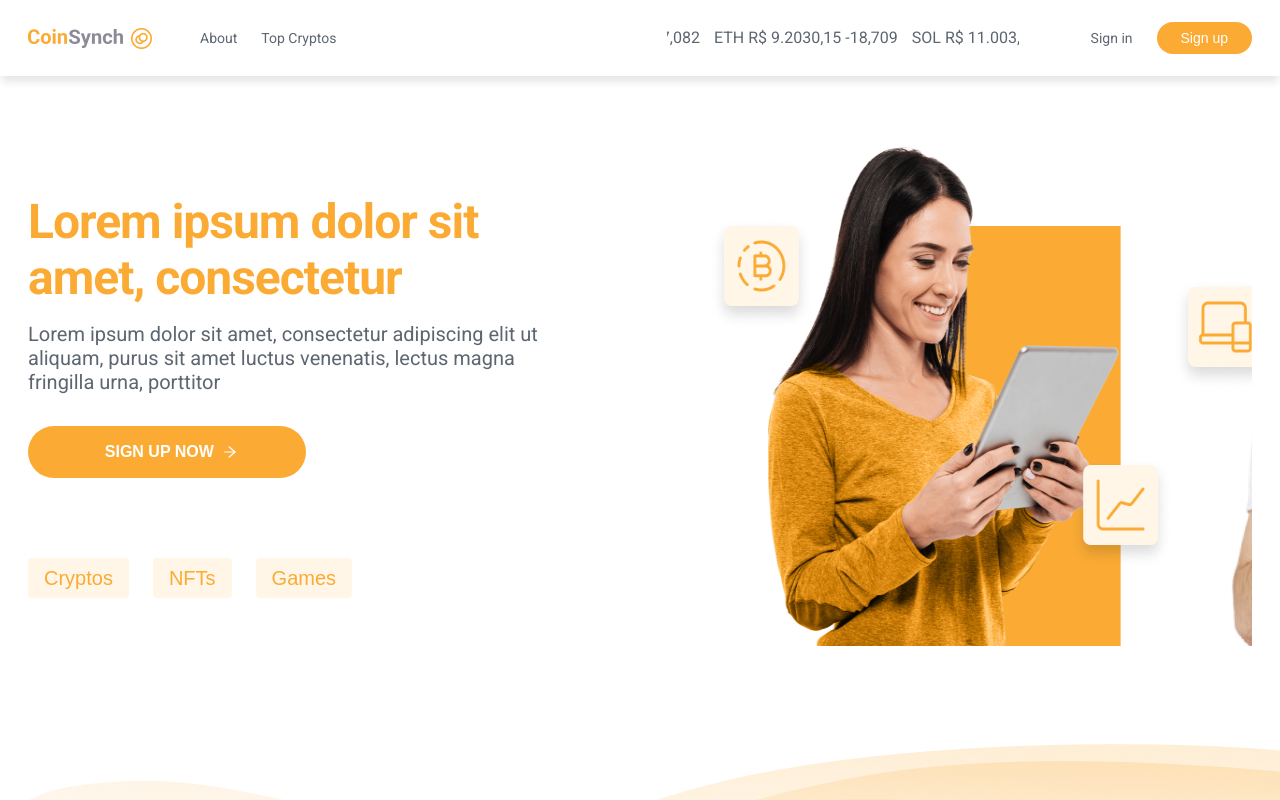
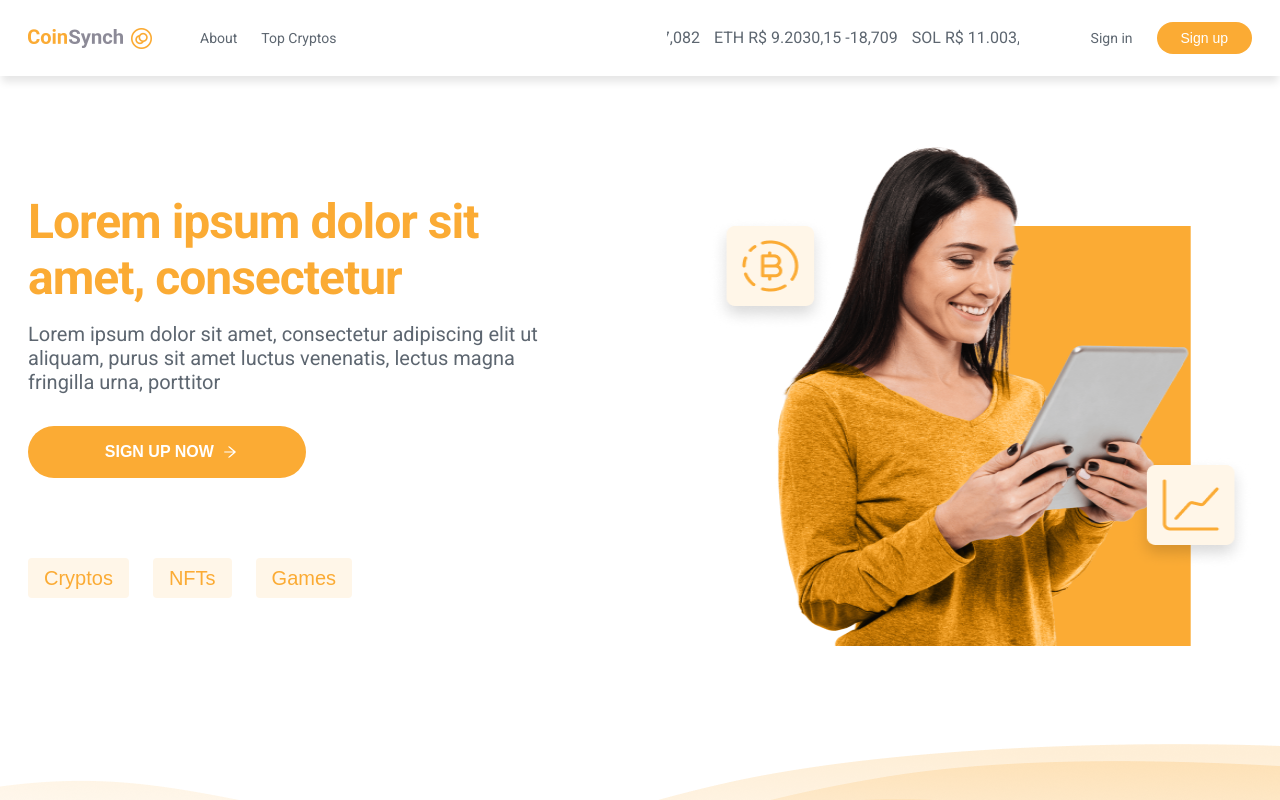
Before and after one commit to ruanpasta/nextjs-coin-challenge, a Next.js app: page / in a window 1280 px wide. Shown: the top 800 px of the page. Built offline with nearby package versions, Linux system fonts and the light colour scheme.

Commit message:
feat: Created a carousel slider on hero banner

```diff
--- a/package.json
+++ b/package.json
@@ -15,6 +15,7 @@
     "@types/react-dom": "18.0.11",
     "eslint": "8.38.0",
     "eslint-config-next": "13.3.0",
+    "keen-slider": "^6.8.5",
     "next": "13.3.0",
     "react": "18.2.0",
     "react-dom": "18.2.0",
--- a/src/components/heroBanner.tsx
+++ b/src/components/heroBanner.tsx
@@ -1,6 +1,9 @@
 import Image from 'next/image'
 
 import { AiOutlineArrowRight } from 'react-icons/ai'
+
+import { useKeenSlider } from 'keen-slider/react'
+import 'keen-slider/keen-slider.min.css'
 
 import {
   CTASessionButtons,
@@ -12,10 +15,35 @@ import {
 import carouselOne from '../assets/carousel-1.png'
 import carouselTwo from '../assets/carousel-2.png'
 import carouselThree from '../assets/carousel-3.png'
+import { useEffect, useRef, useState } from 'react'
 
-// Criar o Carousel das imagens
+const carouselImages = [
+  { id: 1, src: carouselOne },
+  { id: 2, src: carouselTwo },
+  { id: 3, src: carouselThree },
+]
 
 export default function HeroBanner() {
+  const [sliderContainerRef, sliderInstance] = useKeenSlider<any>({
+    loop: false,
+    defaultAnimation: {
+      duration: 2000,
+    },
+  })
+
+  useEffect(() => {
+    const handleScroll = (e: Event) => {
+      // Verifica se o evento de scroll foi acionado pelo scroll vertical
+      if (Math.abs((e as WheelEvent).deltaY) > 30) {
+        if ((e as WheelEvent).deltaY > 20)
+          sliderInstance.current?.next() // Scroll para baixo
+        else sliderInstance.current?.prev() // Scroll para cima
+      }
+    }
+    document.addEventListener('wheel', handleScroll)
+    return () => document.removeEventListener('wheel', handleScroll)
+  }, [sliderContainerRef, sliderInstance])
+
   return (
     <HeroBannerContainer>
       <CallToAction>
@@ -31,22 +59,23 @@ export default function HeroBanner() {
         </button>
 
         <CTASessionButtons>
-          <button>
-            Cryptos
-          </button>
-          <button>
-            NFTs
-          </button>
-          <button>
-            Games
-          </button>
+          <button>Cryptos</button>
+          <button>NFTs</button>
+          <button>Games</button>
         </CTASessionButtons>
       </CallToAction>
 
-      <Illustrations>
-        <Image src={carouselOne} alt='' width={464} height={499} />
-        <Image src={carouselTwo} alt='' width={464} height={499} />
-        <Image src={carouselThree} alt='' width={464} height={499} />
+      <Illustrations ref={sliderContainerRef} className='keen-slider'>
+        {carouselImages.map((image) => (
+          <Image
+            key={image.id}
+            className='keen-slider__slide'
+            src={image.src}
+            width={464}
+            height={499}
+            alt='Carousel Image'
+          />
+        ))}
       </Illustrations>
     </HeroBannerContainer>
   )
--- a/src/libs/components/index.ts
+++ b/src/libs/components/index.ts
@@ -1,5 +1,5 @@
 import TabelComponent from './tabel'
 
 export {
-  TabelComponent
+  TabelComponent,
 }
--- a/src/styles/components/heroBanner.ts
+++ b/src/styles/components/heroBanner.ts
@@ -80,7 +80,5 @@ export const CTASessionButtons = styled('div', {
 export const Illustrations = styled('aside', {
   width: '100%',
   display: 'flex',
-  position: 'relative',
-
-  overflow: 'hidden',
+  overflow: 'hidden'
 })
--- a/src/styles/components/pageDivider.ts
+++ b/src/styles/components/pageDivider.ts
@@ -16,5 +16,6 @@ export const FullBackground = styled('div', {
 
   img: {
     width: '100%',
+    objectFit: 'cover'
   },
 })
--- a/src/styles/libs/components/table.ts
+++ b/src/styles/libs/components/table.ts
@@ -4,14 +4,16 @@ import { utils } from '@/styles/utils'
 export const TableContainer = styled('div', {
   width: '100%',
   display: 'flex',
+  flexDirection: 'column',
   justifyContent: 'center',
-  flexDirection: 'column',
+  alignItems: 'center',
   gap: utils.sizes.lg,
 
   button: {
     cursor: 'pointer',
     border: 0,
     backgroundColor: 'transparent',
+    width: 'fit-content',
 
     color: '$primary500',
     ...utils.fs('lg'),
```
Also changed, not shown: 1 other file (tests, documents, lock files or other folders).
